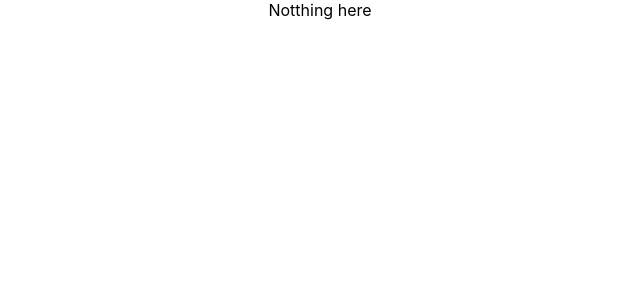
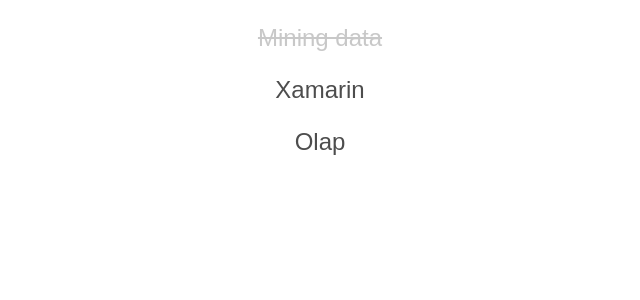
Before and after one commit to Totoro98/StudyCodeWeb, a React (Create React App) app in the folder ReactJS/my-app/: page / in a window 1280 px wide. Shown: the top 300 px of the page, without its empty margins (320-960 px from the left). Built offline with nearby package versions, Linux system fonts and the light colour scheme.

Commit message:
Lesson 11: Handling events with data attibute, event target

```diff
--- a/ReactJS/my-app/src/App.js
+++ b/ReactJS/my-app/src/App.js
@@ -1,5 +1,4 @@
 import React, { Component } from 'react';
-import logo from './logo.svg';
 import './App.css';
 import TodoItem from './components/TodoItem'
 import './components/TodoItem.css';
@@ -7,21 +6,37 @@
 class App extends Component{
   constructor(){
     super();
-    this.array= [
-      // {title: 'Mining data',iscomplete: true},
-      // {title: 'Xamarin',iscomplete: false},
-      // {title: 'Olap', iscomplete: false}
-    ]
+    this.index = null
+    this.state = {
+      array : [
+        {title: 'Mining data',iscomplete: true},
+        {title: 'Xamarin',iscomplete: false},
+        {title: 'Olap', iscomplete: false}
+      ]
+    }
+
+    this.onItemClick= this.onItemClick.bind(this)
+  }
+  onItemClick(event){
+    var p = event.target
+    var i= parseInt(p.dataset.id)
+
+    var array = this.state.array
+    array[i].iscomplete = !array[i].iscomplete
+
+    this.setState(state => ({
+      array : array
+    }));
   }
   render(){
     return (
       <div className="App">
         {
-          this.array.length > 0 &&
-          this.array.map((item, index)=>
-            <TodoItem key={index} item={item} />)
+          this.state.array.length > 0 &&
+          this.state.array.map((item, index)=>
+            <TodoItem  item={item} id={index} onItemClick = {this.onItemClick} />)
         }
-        {this.array.length == 0 && 'Notthing here'}
+        {this.state.array.length === 0 && 'Notthing here'}
       </div>
     );
   }
--- a/ReactJS/my-app/src/components/TodoItem.js
+++ b/ReactJS/my-app/src/components/TodoItem.js
@@ -1,20 +1,29 @@
 import React, { Component } from 'react';
 var classNames = require('classnames');
 class TodoItem extends Component {
+    constructor(props){
+        super(props)
+
+        // this.onItemClick = this.onItemClick.bind(this)
+    }
+    // onItemClick(){
+
+    //    console.log(this.props.item);
+
+    // }
     render(){
         // const item = this.props.item; cách 1
-        const {item} = this.props; //cách 2, destructuring assignment syntax
+        const {item, onItemClick, id} = this.props; //cách 2, destructuring assignment syntax
         //{item} = { item : {title:"Olap",iscomplete:true}}
         //console.log(item) => {title:"Olap",iscomplete:true}
 
         var classname = classNames('TodoItem')
-
         if(item.iscomplete){
             classname = classNames('TodoItem','TodoItem-complete')
         }
         return (
-            <div className={classname}>
-                <p>{item.title}</p>
+            <div onClick={onItemClick} className={classname}>
+                <p id={id} data-id={id} >{item.title}</p>
             </div>
         );
     }
```
